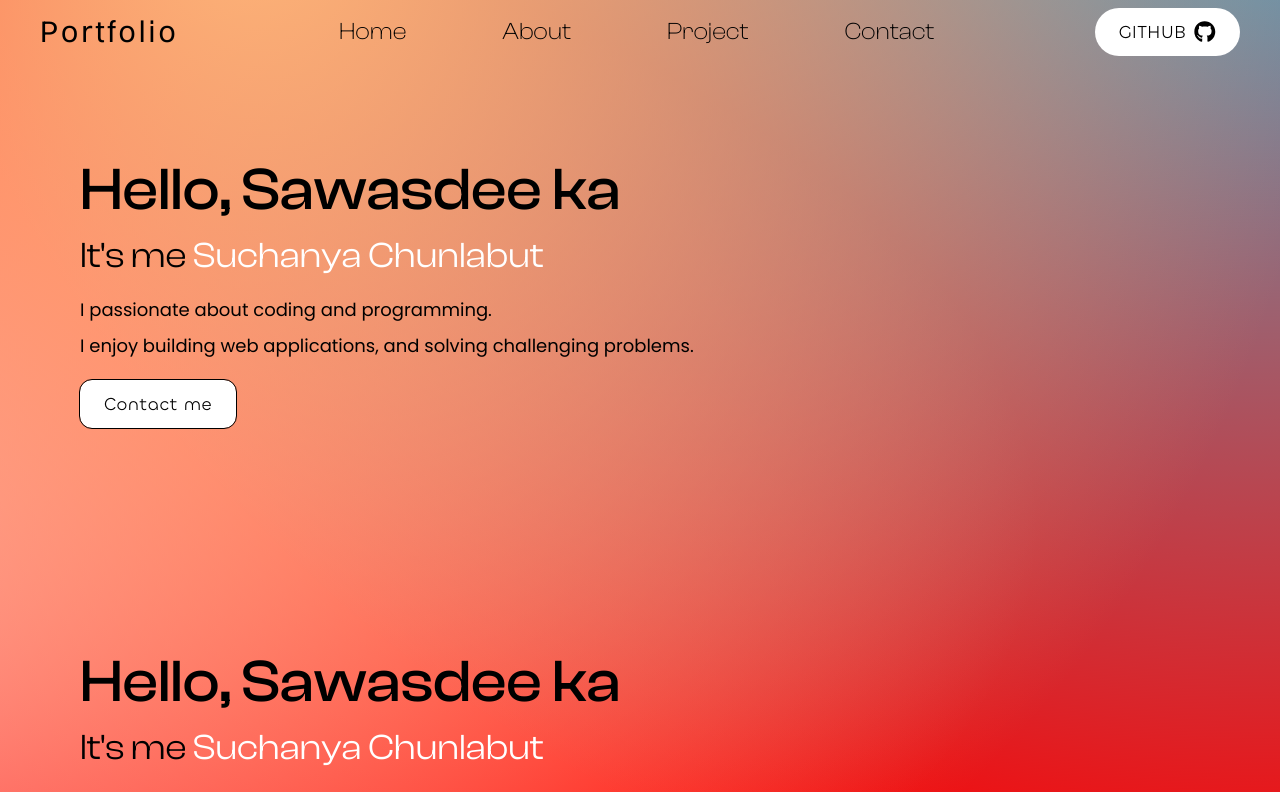
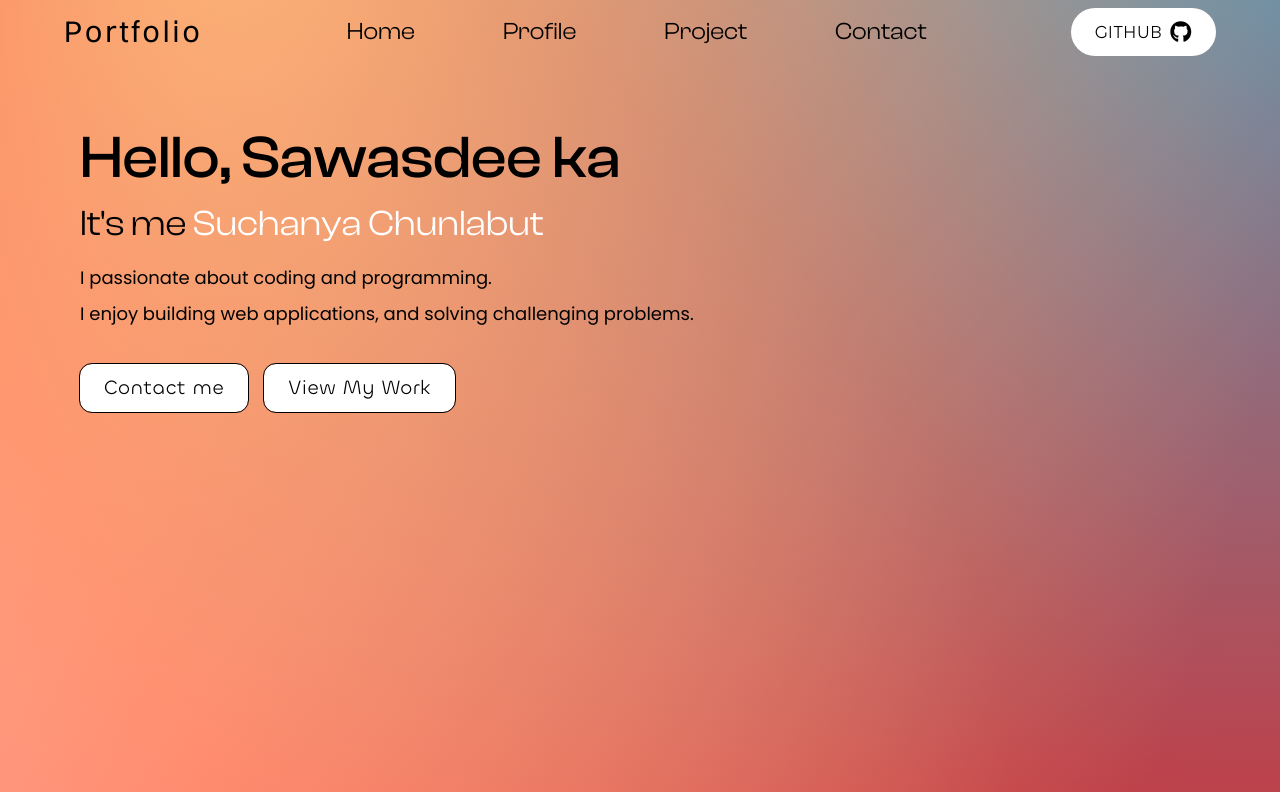
Before and after one commit to nnahcus/portfolio1, a React (Vite) app: page / in a window 1280 px wide. Shown: the top 792 px of the page. Built offline with nearby package versions, Linux system fonts and the light colour scheme; a web font is replaced by a local one.

Commit message:
navbar done and some hero

```diff
--- a/package.json
+++ b/package.json
@@ -35,6 +35,7 @@
     "react-icons": "^5.5.0",
     "react-router": "^7.9.1",
     "react-router-dom": "^7.9.1",
+    "react-router-hash-link": "^2.4.3",
     "styled-components": "^6.1.19",
     "tailwind-merge": "^3.3.1",
     "tailwindcss": "^4.1.13",
--- a/src/compenents/home.jsx
+++ b/src/compenents/home.jsx
@@ -31,23 +31,26 @@ function Home() {
     <Background>
       <Navbar />
       {/* intro */}
-      <section className="pt-24 pb-28 px-5 sm:px-6 md:px-12 lg:px-16 xl:px-20">
-        <div className="container mx-auto ">
-          <h1 className="text-4xl sm:text-5xl md:text-6xl font-clashdisplay font-medium ">Hello, Sawasdee ka</h1>
-          <h3 className="text-2xl sm:text-3xl md:text-4xl py-4  font-clashdisplay">It's me <span className="text-white">Suchanya Chunlabut</span></h3>
-          <p className="text-md sm:text-lg py-1 font-poppins">I passionate about coding and programming.</p>
-          <p className="text-md sm:text-lg py-1 font-poppins">I enjoy building web applications, and solving challenging problems.</p>
-          <div className="flex gap-4 py-4">
+      <section id="hero" className="pt-24 md:pt-32 px-4 sm:px-6 md:px-12 lg:px-16 xl:px-20 min-h-screen ">
+        <div className="container mx-auto">
+          <h1 className="text-4xl sm:text-5xl md:text-6xl font-clashdisplay font-medium max-w-4xl">Hello, Sawasdee ka</h1>
+          <h3 className="text-2xl sm:text-3xl md:text-4xl py-4 font-clashdisplay">It's me <span className="text-white">Suchanya Chunlabut</span></h3>
+          <p className="text-md sm:text-lg max-w-2xl py-1 font-poppins">I passionate about coding and programming.</p>
+          <p className="text-md sm:text-lg max-w-2xl py-1 font-poppins">I enjoy building web applications, and solving challenging problems.</p>
+          <div className="flex gap-4 py-8">
           <Link to="https://github.com/">
-          <button type="button" className="hover:bg-zinc-100 font-chillax tracking-wide bg-white px-6 py-2.5 text-lg rounded-xl inline-flex items-center text-center gap-2 cursor-pointer outline outline-offset-0 outline-solid outline-black">Contact me </button>
+          <button type="button" className="hover:bg-zinc-100  font-chillax tracking-wide bg-white px-6 py-2.5 text-md sm:text-lg md:text-xl rounded-xl inline-flex items-center text-center gap-2 cursor-pointer outline outline-offset-0 outline-solid outline-black">Contact me </button>
+          </Link>
+          <Link to="https://github.com/">
+          <button type="button" className="hover:bg-zinc-100 font-chillax tracking-wide bg-white px-6 py-2.5 text-md sm:text-lg md:text-xl rounded-xl inline-flex items-center text-center gap-2 cursor-pointer outline outline-offset-0 outline-solid outline-black">View My Work </button>
           </Link>
           </div>
         </div>
       </section>
       {/* หน้า about */}
-      <section id="about" className="pt-24 pb-28 py-20 px-5 sm:px-6 md:px-12 lg:px-16 xl:px-20">
+      <section id="about" className="pt-24 md:pt-40 px-5 sm:px-6 md:px-12 lg:px-16 xl:px-20 min-h-screen">
         <div className="container mx-auto">
-          <h1 className="text-4xl sm:text-5xl md:text-6xl font-clashdisplay font-medium ">Hello, Sawasdee ka</h1>
+          <h1 className="text-4xl sm:text-5xl md:text-6xl font-clashdisplay font-medium ">About Me</h1>
           <h3 className="text-2xl sm:text-3xl md:text-4xl py-4  font-clashdisplay">It's me <span className="text-white">Suchanya Chunlabut</span></h3>
           <p className="text-md sm:text-lg py-1 font-poppins">I passionate about coding and programming.</p>
           <p className="text-md sm:text-lg py-1 font-poppins">I enjoy building web applications, and solving challenging problems.</p>
--- a/src/compenents/navbar.jsx
+++ b/src/compenents/navbar.jsx
@@ -1,31 +1,104 @@
-import { Link } from 'react-router';
+import { HashLink as Link } from 'react-router-hash-link';
 import { FaGithub } from "react-icons/fa";
-import ButtonGroup from '@mui/material/ButtonGroup'
-import Button from '@mui/material/Button'
 import { IconContext } from "react-icons";
+import { useState } from 'react';
 
 
-function Navbar(){
-  return(
+function Navbar() {
+  const NavbarMenu = [
+    { id: 1, title: "Home", link: "#" },
+    { id: 2, title: "Profile", link: "#about" },
+    { id: 3, title: "Project", link:"#Project" },
+    { id: 4, title: "Contact", link: "#Contact" },
+  ];
+  const [isOpen, setIsOpen] = useState(false);
+
+  const NavbarClick = () => {
+    console.log("NavbarClick");
+      setIsOpen(!isOpen);
+  };
+  return (
     // navbar
-    <nav className='bg-translate text-2xl font-clashdisplay font-light'>
+    <nav className="fixed top-0 left-0 w-full z-50 bg-transparent text-xl lg:text-2xl font-clashdisplay ">
       {/* container navbar */}
-      <div className="lg:container mx-auto justify-between flex items-center h-[4rem] px-2 md:px-6 lg:px-10">
+      <div className="container mx-auto px-4 sm:px-6 md:px-8 lg:px-12 xl:px-16 justify-between flex items-center h-[4rem]">
         {/* หัวข้อ */}
-        <Link to="/" className=" font-switzer tracking-widest font-normal text-3xl"><p>Portfolio</p></Link>
+        <Link
+          to="#"
+          className=" font-switzer tracking-widest font-normal text-3xl" smooth={true} offset={100} duration={500}
+        >
+          <p>Portfolio</p>
+        </Link>
         {/* ลิสต์รายการ */}
-        <ul className="hidden md:flex gap-12 md:items-center p-5">
-          <li className='p-4 xl:p-6 hover:text-white rounded-xl transition-all '><Link to="/">Home</Link></li>
-          <li className='p-4 xl:p-6 hover:text-white rounded-xl transition-all'><Link to="/about">About</Link></li>
-          <li className='p-4 xl:p-6 hover:text-white rounded-xl transition-all'><Link to="/blog">Project</Link></li>
-          <li className='p-4 xl:p-6 hover:text-white rounded-xl transition-all'><Link to="/contact">Contact</Link></li>
+        <ul className="hidden md:flex md:z-auto md:static md:gap-2 lg:gap-8 xl:gap-10 md:items-center md:p-3 lg:p-5">
+          {NavbarMenu.map((menu) => {
+            return (
+              <li
+                key={menu.id}
+                className="p-4 xl:p-6 hover:text-white transition-all "
+              >
+                <Link smooth={true} offset={-100} duration={500} to={menu.link}>
+                  {menu.title}
+                </Link>
+              </li>
+            );
+          })}
         </ul>
         {/* ลิงก์ไปยัง github */}
-        <Link to="https://github.com/"><button type="button" className="hover:bg-zinc-100 font-chillax tracking-wide bg-white px-6 py-2.5 text-lg rounded-full inline-flex items-center text-center gap-2 cursor-pointer">GITHUB
-          <IconContext.Provider value={{size: "1.2em" }}><FaGithub /></IconContext.Provider></button></Link>
+        <div className="hidden md:flex ">
+          <Link to="https://github.com/">
+            <button
+              type="button"
+              className="hover:bg-zinc-100 font-chillax tracking-wide bg-white md:px-5 md:py-2 lg:px-6 lg:py-2.5 text-lg rounded-full inline-flex
+            items-center text-center gap-2 cursor-pointer"
+            >
+              GITHUB
+              <IconContext.Provider value={{ size: "1.2em" }}>
+                <FaGithub />
+              </IconContext.Provider>
+            </button>
+          </Link>
         </div>
+        {/* ปุ่ม Hamburger */}
+  <div className="flex justify-end md:hidden w-[75px]">
+ <button onClick={NavbarClick} className='flex flex-col justify-center items-center gap-1 cursor-pointer'>
+    <span className={` bg-stone-950 w-6 h-0.5 rounded-sm transition duration-300 ease ${isOpen ? "rotate-45 translate-y-1.5" : "-translate-y-1"}`}></span>
+    <span className={` bg-stone-950 w-6 h-0.5 rounded-sm transition duration-300 ease ${isOpen ? "scale-x-0 opacity-0" : "opacity-100"}`}></span>
+    <span className={` bg-stone-950 w-6 h-0.5 rounded-sm transition duration-300 ease ${isOpen ? "-rotate-45 -translate-y-1.5" : "translate-y-1"}`}></span>
+  </button>
+  </div>
+        {/* Mobile Menu */}
+          <div className={`absolute top-[4rem] left-0 w-full md:hidden bg-white/10 backdrop-blur-md rounded-3xl text-center py-6 space-y-6 transition-all duration-500 ease-in-out overflow-hidden ${isOpen ?  "max-h-80 opacity-100" : "max-h-0 opacity-0"}`}>
+            {NavbarMenu.map((item) => (
+              <Link
+                key={item.id}
+                smooth
+                to={item.link}
+                offset={-100}
+                duration={500}
+                className="block text-xl hover:text-white"
+                onClick={() => setIsOpen(false)}
+              >
+                {item.title}
+              </Link>
+            ))}
+
+            <Link to="https://github.com/" target="_blank">
+              <button
+                type="button"
+                className="hover:bg-zinc-100 font-chillax tracking-wide bg-white px-6 py-2.5 text-lg rounded-full inline-flex
+            items-center text-center gap-2 cursor-pointer"
+              >
+                GITHUB
+                <IconContext.Provider value={{ size: "1.2em" }}>
+                  <FaGithub />
+                </IconContext.Provider>
+              </button>
+            </Link>
+          </div>
+      </div>
     </nav>
-  )
+  );
 }
 
 
```
Also changed, not shown: 1 other file (tests, documents, lock files or other folders).
